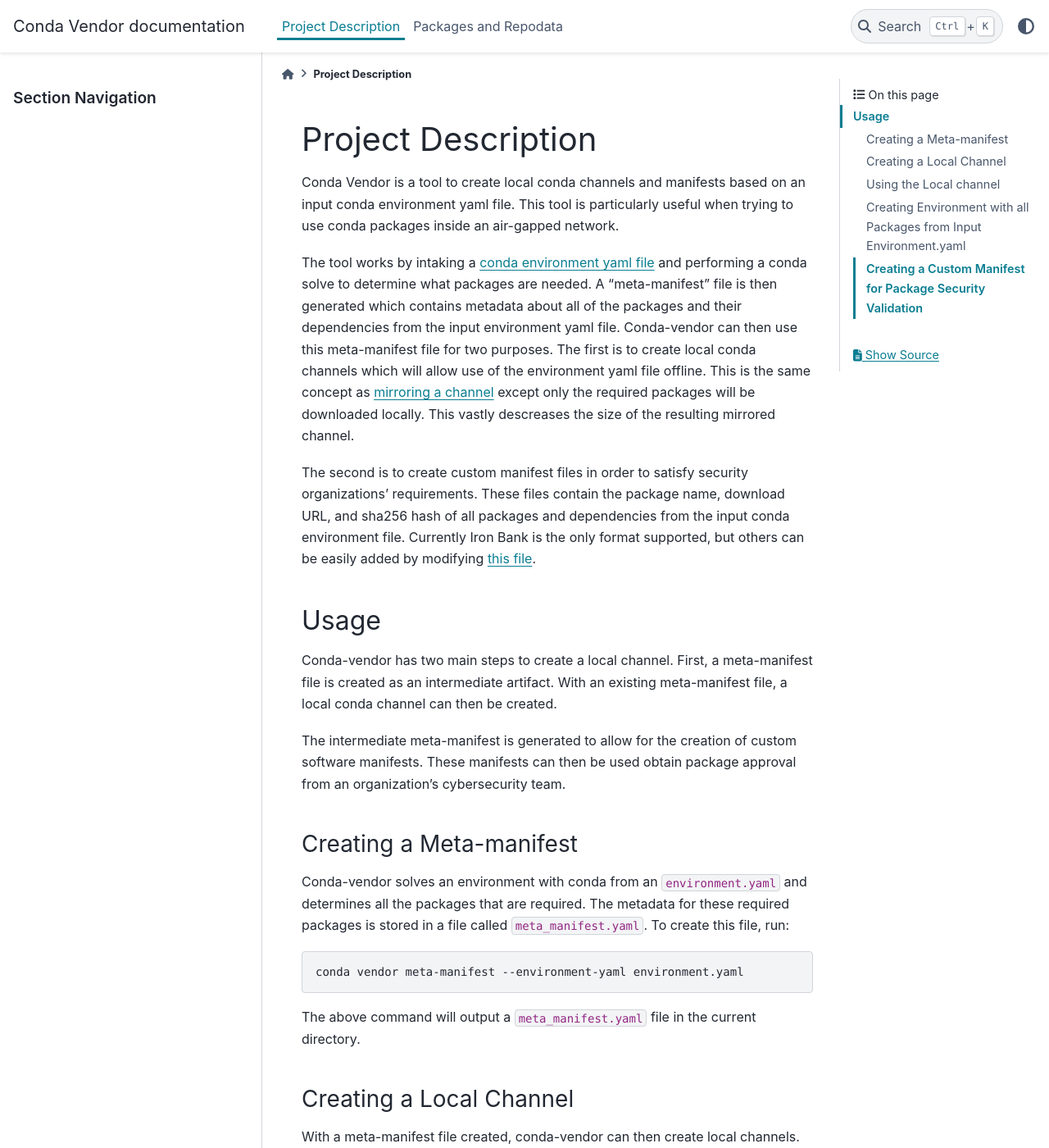
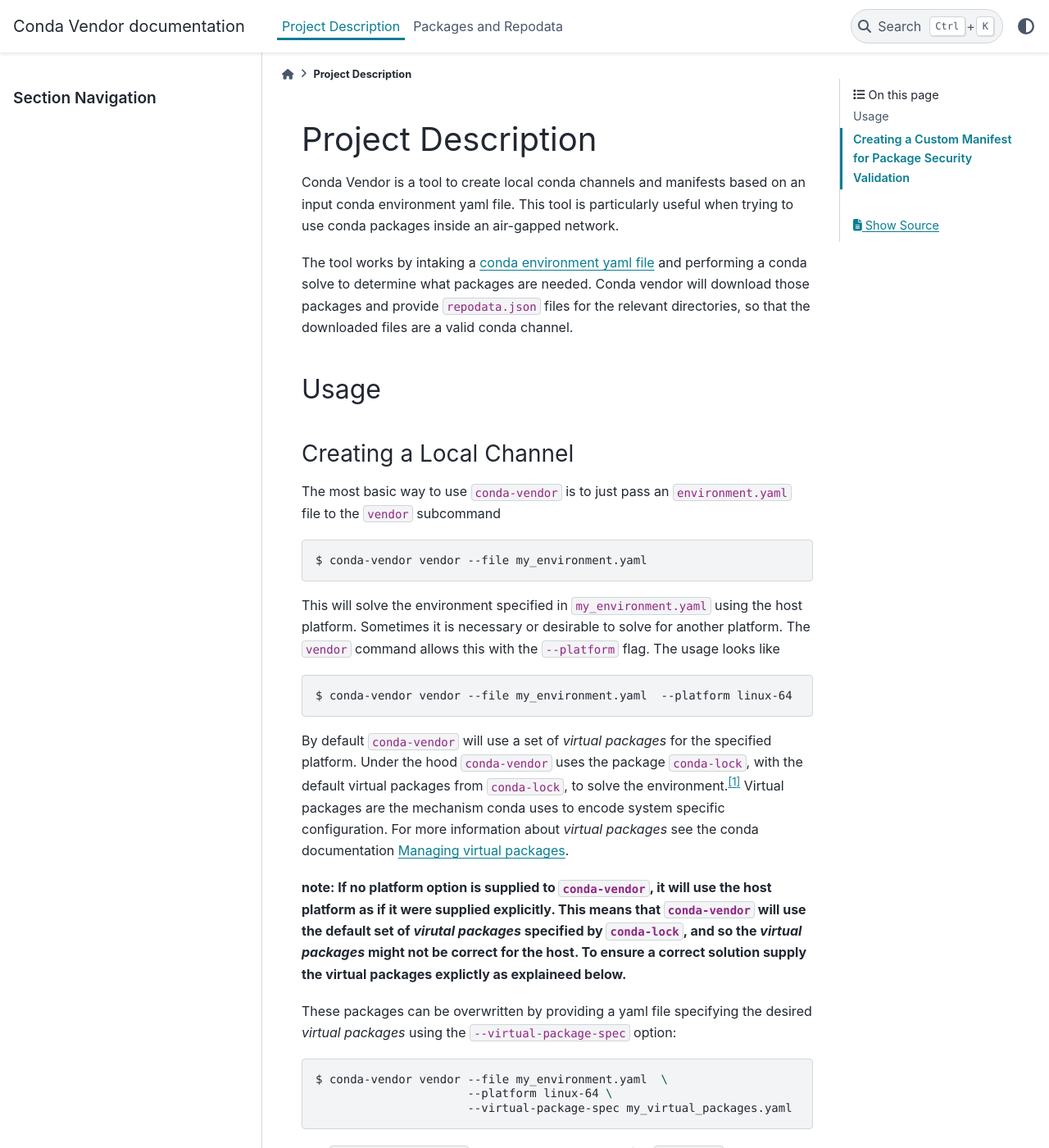
Before and after one commit to MetroStar/conda-vendor, a Sphinx documentation site: the page built from docs/source/user_guide.md, in a window 1280 px wide and 1400 px high. Shown: the whole window at 82% size. Built offline with Sphinx 7.4.7 and the PyData theme 0.15.4, drawn with Linux system fonts in a browser that asks for light colours; some of the changed text lies outside the part shown.

Commit message:
Opal 930 cross platform vendoring (#2)
feature: cross platform vendoring

add ability to specify virtual packages to allow better vendoring
for the cross platform use case.  This also solves a bug where the
default set of virtual-packages was not the correct choice.

* initial virtual_package_spec integration working
* cleaned up virtual_package_spec integration
* cleaned up old tests
* feature: added unit tests
* feature: changed download_files to error on 404
* feature: added more tests
* feature: updated documentation
* fix: added more information to documentation about virtual packages
* fix: fixed some minor english problems and formatting
* fix: removed unneeded includes from tests/test_conda_channel.py
* fix: small code improvement

````diff
--- a/docs/source/user_guide.md
+++ b/docs/source/user_guide.md
@@ -1,65 +1,99 @@
 # Project Description
 
-Conda Vendor is a tool to create local conda channels and manifests based on an input conda environment yaml file. This tool is particularly useful when trying to use conda packages inside an air-gapped network.
+Conda Vendor is a tool to create local conda channels and manifests based on
+an input conda environment yaml file. This tool is particularly useful when
+trying to use conda packages inside an air-gapped network.
 
-The tool works by intaking a [conda environment yaml file](https://conda.io/projects/conda/en/latest/user-guide/tasks/manage-environments.html#create-env-file-manually) and performing a conda solve to determine what packages are needed. A "meta-manifest" file is then generated which contains metadata about all of the packages and their dependencies from the input environment yaml file. Conda-vendor can then use this meta-manifest file for two purposes. The first is to create local conda channels which will allow use of the environment yaml file offline. This is the same concept as [mirroring a channel](https://docs.anaconda.com/anaconda-repository/admin-guide/install/config/mirrors/mirror-anaconda-repository/) except only the required packages will be downloaded locally. This vastly descreases the size of the resulting mirrored channel.
-
-The second is to create custom manifest files in order to satisfy security organizations' requirements. These files contain the package name, download URL, and sha256 hash of all packages and dependencies from the input conda environment file. Currently Iron Bank is the only format supported, but others can be easily added by modifying [this file](https://github.com/MetroStar/conda-vendor/blob/main/conda_vendor/custom_manifest.py).
-
+The tool works by intaking a [conda environment yaml file](https://conda.io/projects/conda/en/latest/user-guide/tasks/manage-environments.html#create-env-file-manually) and performing a conda solve to determine what packages are needed.  Conda vendor will download those packages and provide `repodata.json`
+files for the relevant directories, so that the downloaded files are a
+valid conda channel.
 
 ## Usage
 
-Conda-vendor has two main steps to create a local channel. First, a meta-manifest file is created as an intermediate artifact. With an existing meta-manifest file, a local conda channel can then be created.
+#### Creating a Local Channel
+The most basic way to use `conda-vendor` is to just pass an `environment.yaml`
+file to the `vendor` subcommand
+```bash
+$ conda-vendor vendor --file my_environment.yaml
+```
 
-The intermediate meta-manifest is generated to allow for the creation of custom software manifests. These manifests can then be used obtain package approval from an organization's cybersecurity team.
+This will solve the environment specified in `my_environment.yaml` using the
+host platform.  Sometimes it is necessary or desirable to solve for another
+platform.  The `vendor` command allows this with the `--platform` flag.  The
+usage looks like
+```bash
+$ conda-vendor vendor --file my_environment.yaml  --platform linux-64
+```
 
-### Creating a Meta-manifest
+By default `conda-vendor` will use a set of *virtual packages* for the
+specified platform. Under the hood `conda-vendor` uses the package
+`conda-lock`, with the default virtual packages from `conda-lock`, to solve
+the environment.[^1]  Virtual packages are the mechanism conda uses to encode
+system specific configuration.  For more information about *virtual packages*
+see the conda documentation
+[Managing virtual packages](https://conda.io/projects/conda/en/latest/user-guide/tasks/manage-virtual.html).
 
-Conda-vendor solves an environment with conda from an `environment.yaml` and determines all the packages that are required. The metadata for these required packages is stored in a file called `meta_manifest.yaml`. To create this file, run:
+[^1]:The `conda-lock` documentation is located here:
+    [conda-lock](https://github.com/conda-incubator/conda-lock).  The set of
+default packages must be read from the `conda-lock` source code specifically
+in the `conda_lock.virtual_package` module.
 
-	conda vendor meta-manifest --environment-yaml environment.yaml
 
-The above command will output a `meta_manifest.yaml` file in the current directory.
+**note: If no platform option is supplied to `conda-vendor`, it will use the
+host platform as if it were supplied explicitly.  This means that
+`conda-vendor` will use the default set of *virutal packages* specified by
+`conda-lock`, and so the *virtual packages* might not be correct for the host.
+To ensure a correct solution supply the virtual packages explictly as
+explaineed below.**
 
-### Creating a Local Channel
+These packages can be overwritten by providing a yaml file
+specifying the desired *virtual packages* using the `--virtual-package-spec`
+option:
+```bash
+$ conda-vendor vendor --file my_environment.yaml  \
+                      --platform linux-64 \
+                      --virtual-package-spec my_virtual_packages.yaml
+```
 
-With a meta-manifest file created, conda-vendor can then create local channels.
+The `conda-vendor vendor` command also has an option `--dry-run` to allow
+solving the environment without downloading files.  It outputs a json
+formatted block of text describing all the files that would be downloaded in
+the local channel.
 
-	conda vendor channels --meta-manifest-path ./meta_manifest.yaml
+#### Using the Local channel
 
-This will create a directory called `local_channel` that will contain the same number of channels as were listed in the original `environment.yaml` file. These local channels will only contain the packages that are needed to satisfy the solved environment from the `meta-manifest` step.
-
-### Using the Local channel
-
-There are several ways to use the local channel. If python was in the input `environment.yaml` file for example, the following could be used:
+There are several ways to use the local channel. If python was in the input
+`environment.yaml` file for example, the following could be used:
 
 	conda create -n test_env python -c <path_to_local_channel> --offline
 
-The `--offline` flag will prevent conda from reaching out to the internet for packages. To verify that the environment created only contains packages contained in the local channel, run the following:
+The `--offline` flag will prevent conda from reaching out to the internet for
+packages. To verify that the environment created only contains packages
+contained in the local channel, run the following:
 
 	conda activate test_env
 	conda list --explicit
 
-This should show a list of all the packages in the environment the local paths to their source code (typically tar.bz2 files).
+This should show a list of all the packages in the environment and the local
+paths to their source code (typically tar.bz2 files).
 
-### Creating Environment with all Packages from Input Environment.yaml
 
-To generate a conda environment yaml that contains all the packages from the input `environment.yaml`, run the following:
+## Creating a Custom Manifest for Package Security Validation
 
-	conda vendor local-yaml --meta-manifest-path ./meta_manifest.yaml --channel-root <absolute_path_to_local_channel_dir>
+The following functionality is only applicable if there is an organization
+that requires a list of packages for security validation. Currently the Iron
+Bank format is supported, but support for other formats can potentially be
+added in the future.
 
-This will create a environment file inside the `local_channel` directory called `local_conda-vendor-env.yaml`. An environment can then be created with:
+To generate an iron bank manifest from the `environment.yaml`, use the
+`ironbank-gen` subcommand:
 
-	conda env create -f local_channel/local_conda-vendor-env.yaml
-
-The environment will be created with the packages that are contained in the local channel.
-
-### Creating a Custom Manifest for Package Security Validation
-
-The following functionality is only applicable if there is an organization that requires a list of packages for security validation. Currently the Iron Bank format is supported, but support for other formats can be added to the source code in `custom_manifest.py`.
-
-To generate an iron bank manifest from the meta-manifest, run:
-
-	conda vendor custom-manifest --meta-manifest-path ./meta-manifest.yaml --output-manifest-path ./custom_manifest.yaml
-
-This will output a manifest file in the Iron Bank format.
+```bash
+$ conda-vendor ironbank_gen --file my_environment.yaml ....
+```
+This will output a manifest file in the Iron Bank required format.  This can
+also be accomplished as part of the local channel creation by passing
+the flag `--ironbank-gen` to the `vendor` subcommand:
+```bash
+$ conda-vendor ...vendor arguments... --ironbank_gen
+```
--- a/environment.yaml
+++ b/environment.yaml
@@ -12,7 +12,7 @@
   - conda=4.12.0
   - mamba
   - micromamba
-  # teset dependencies
+  # test dependencies
   - pytest
   - pytest-mock
   - setuptools
````
Also changed, not shown: README.md (+38 -0 lines), setup.py (+8 -4 lines), 12 other files.
